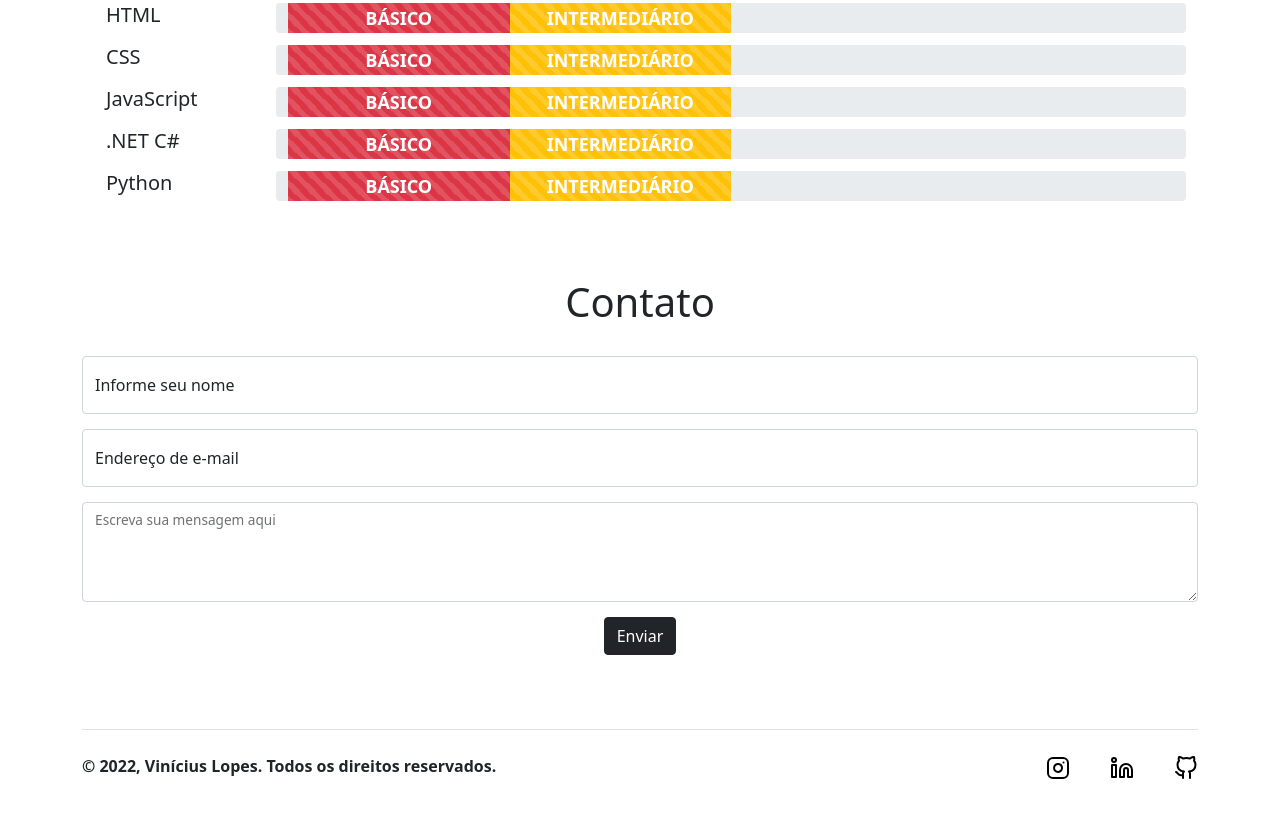
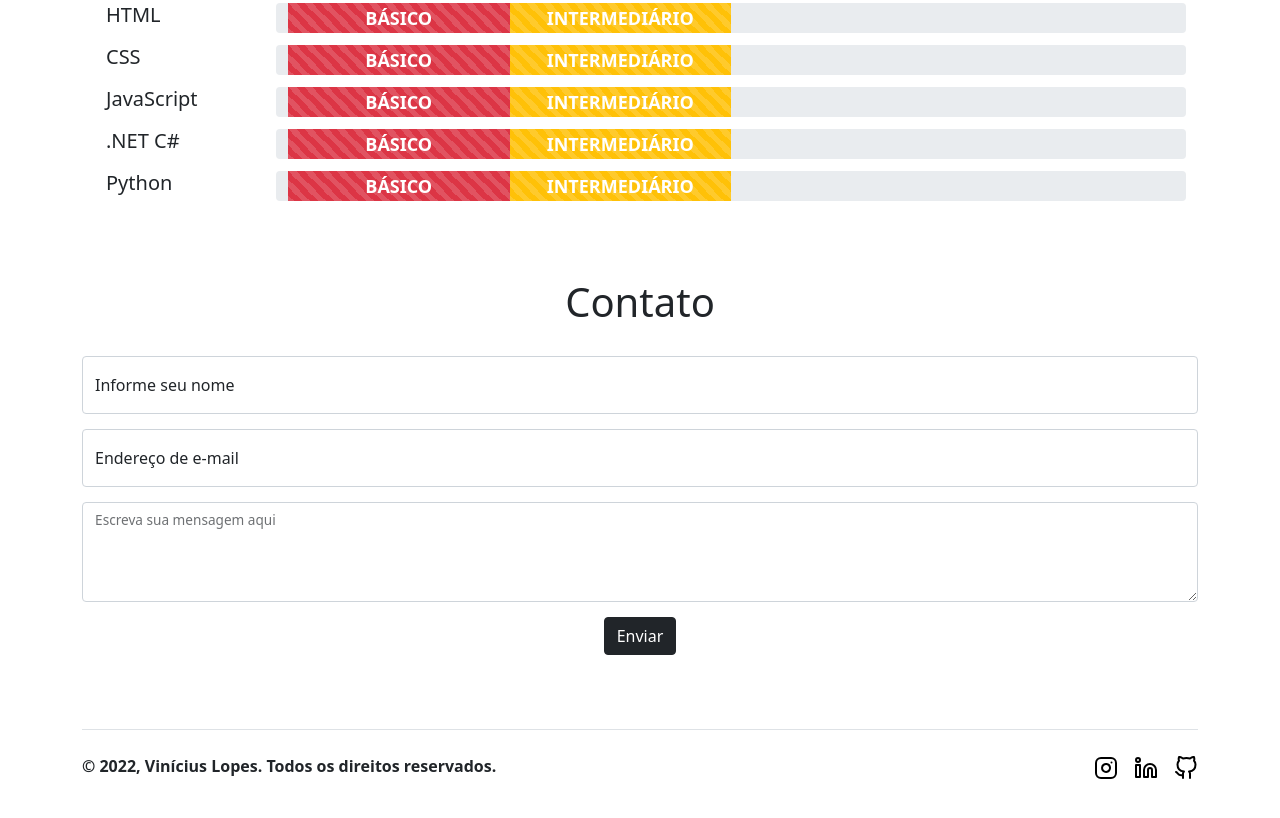
Before and after one commit to vinicioslop/about-me, a plain HTML site: page src/index.html in a window 1280 px wide. Shown: the part 1976-2794 px from the top of the page. Drawn offline with Linux system fonts and the light colour scheme.

Commit message:
Conserta a exibição dos icones no footer do site

```diff
--- a/src/index.html
+++ b/src/index.html
@@ -304,18 +304,19 @@
                 <p><strong>&copy; 2022, Vinícius Lopes. Todos os direitos reservados.</strong></p>
                 <ul class="list-unstyled d-flex">
                     <li class="ms-3"><a class="link-dark" target="_blank"
-                            href="https://www.instagram.com/viniciusl.21/"><svg class="bi" width="24" height="24">
-                                <img src="icons/instagram.svg" alt="Ícone do Instagram">
-                            </svg></a></li>
+                            href="https://www.instagram.com/viniciusl.21/">
+                            <img src="icons/instagram.svg" alt="Ícone do Instagram">
+                        </a>
+                    </li>
                     <li class="ms-3"><a class="link-dark" target="_blank"
-                            href="https://www.linkedin.com/in/viniciuslopeslima/"><svg class="bi" width="24"
-                                height="24">
-                                <img src="icons/linkedin.svg" alt="Ícone do LinkedIn">
-                            </svg></a></li>
-                    <li class="ms-3"><a class="link-dark" target="_blank" href="https://github.com/vinicioslop"><svg
-                                class="bi" width="24" height="24">
-                                <img src="icons/github.svg" alt="Ícone do GitHub">
-                            </svg></a></li>
+                            href="https://www.linkedin.com/in/viniciuslopeslima/">
+                            <img src="icons/linkedin.svg" alt="Ícone do LinkedIn">
+                        </a>
+                    </li>
+                    <li class="ms-3"><a class="link-dark" target="_blank" href="https://github.com/vinicioslop">
+                            <img src="icons/github.svg" alt="Ícone do GitHub">
+                        </a>
+                    </li>
                 </ul>
             </div>
         </footer>
```
